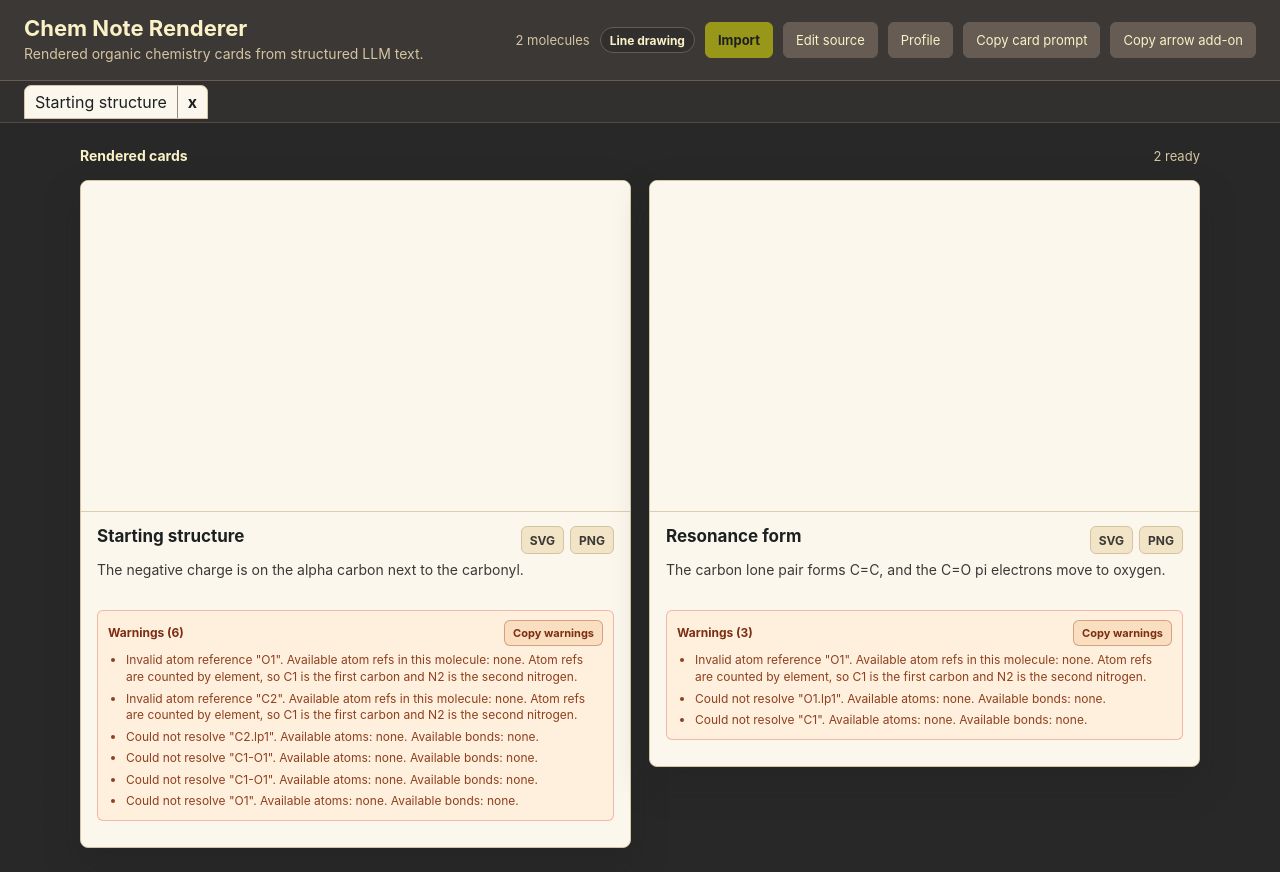
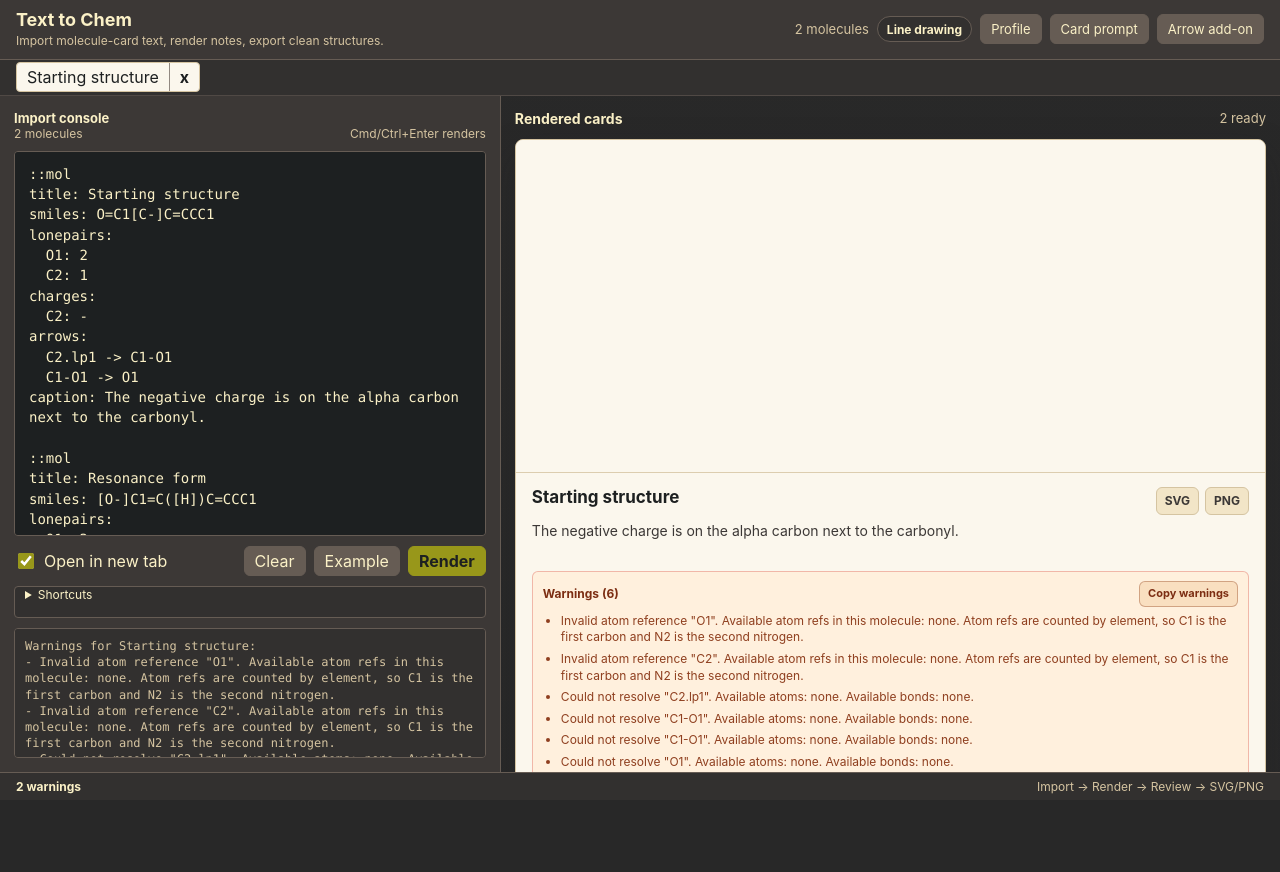
Before and after one commit to BrigBryu/text-to-chem, a website built with Vite: page index.html in a window 1280 px wide. After the commit the page ends 800 px from the top, so only its background shows below. Built offline with nearby package versions, Linux system fonts and the light colour scheme; what smiles-drawer would draw is missing.

Commit message:
Polish local renderer workflow

```diff
--- a/src/main.js
+++ b/src/main.js
@@ -81,56 +81,65 @@ app.innerHTML = `
   <main class="app-shell">
     <section class="topbar" aria-label="Import controls">
       <div class="brand-block">
-        <h1>Chem Note Renderer</h1>
-        <p>Rendered organic chemistry cards from structured LLM text.</p>
+        <h1>Text to Chem</h1>
+        <p>Import molecule-card text, render notes, export clean structures.</p>
       </div>
       <div class="topbar-actions">
         <span id="parseStatus"></span>
         <span id="profileStatus" class="profile-status"></span>
-        <button id="importSource" type="button">Import</button>
-        <button id="editSource" type="button">Edit source</button>
-        <button id="profileSettings" type="button">Profile</button>
-        <button id="copyPrompt" type="button">Copy card prompt</button>
-        <button id="copyArrowPrompt" type="button">Copy arrow add-on</button>
+        <button id="profileSettings" type="button" title="Rendering profile">Profile</button>
+        <button id="copyPrompt" type="button" title="Copy base molecule-card prompt">Card prompt</button>
+        <button id="copyArrowPrompt" type="button" title="Copy arrow syntax add-on">Arrow add-on</button>
       </div>
     </section>
     <nav class="source-tabs-bar" aria-label="Imported source tabs">
       <div id="sourceTabs" class="source-tabs"></div>
     </nav>
-    <section class="output-pane" aria-live="polite" aria-label="Rendered molecule cards">
-      <div class="output-bar">
-        <strong>Rendered cards</strong>
-        <span id="outputStatus"></span>
-      </div>
-      <div id="cards" class="cards"></div>
-    </section>
-  </main>
-  <dialog id="importDialog" aria-labelledby="importTitle">
-    <form method="dialog" class="import-panel">
-      <div class="import-heading">
-        <div>
-          <h2 id="importTitle">Import molecule cards</h2>
-          <p>Paste the structured text from an LLM, then render it into clean cards.</p>
+    <section class="workbench" aria-label="Import and render workbench">
+      <section class="input-pane" aria-label="Molecule-card source">
+        <div class="pane-header">
+          <div>
+            <strong>Import console</strong>
+            <span id="importStatus"></span>
+          </div>
+          <span class="shortcut-hint">Cmd/Ctrl+Enter renders</span>
         </div>
-        <button id="closeImport" type="button" aria-label="Close import panel">Close</button>
-      </div>
-      <textarea id="sourceInput" spellcheck="false" aria-label="Molecule block input"></textarea>
-      <div class="import-footer">
-        <div class="import-options">
+        <textarea id="sourceInput" spellcheck="false" aria-label="Molecule block input"></textarea>
+        <div class="input-toolbar">
           <label class="new-tab-option">
             <input id="openInNewTab" type="checkbox" />
             <span>Open in new tab</span>
           </label>
-          <span id="importStatus"></span>
+          <div class="input-actions">
+            <button id="clearSource" type="button" title="Clear source input">Clear</button>
+            <button id="resetDemo" type="button" title="Load example source">Example</button>
+            <button id="applyImport" type="button" title="Render source (Cmd/Ctrl+Enter)">Render</button>
+          </div>
         </div>
-        <div class="import-actions">
-          <button id="clearSource" type="button">Clear</button>
-          <button id="resetDemo" type="button">Demo</button>
-          <button id="applyImport" value="default">Render cards</button>
+        <details id="shortcutsPanel" class="shortcuts-panel">
+          <summary>Shortcuts</summary>
+          <dl>
+            <div><dt>Cmd/Ctrl+Enter</dt><dd>Render source</dd></div>
+            <div><dt>Cmd/Ctrl+L</dt><dd>Focus import console</dd></div>
+            <div><dt>Cmd/Ctrl+/</dt><dd>Toggle shortcuts</dd></div>
+            <div><dt>Esc</dt><dd>Close profile panel</dd></div>
+          </dl>
+        </details>
+        <div id="statusLog" class="status-log" aria-live="polite"></div>
+      </section>
+      <section class="output-pane" aria-live="polite" aria-label="Rendered molecule cards">
+        <div class="output-bar">
+          <strong>Rendered cards</strong>
+          <span id="outputStatus"></span>
         </div>
-      </div>
-    </form>
-  </dialog>
+        <div id="cards" class="cards"></div>
+      </section>
+    </section>
+    <footer class="bottom-status" aria-live="polite">
+      <span id="flowStatus">Ready</span>
+      <span>Import -> Render -> Review -> SVG/PNG</span>
+    </footer>
+  </main>
   <dialog id="settingsDialog" aria-labelledby="settingsTitle">
     <form method="dialog" class="settings-panel">
       <div class="import-heading">
@@ -174,17 +183,15 @@ const parseStatus = document.querySelector("#parseStatus");
 const profileStatus = document.querySelector("#profileStatus");
 const importStatus = document.querySelector("#importStatus");
 const outputStatus = document.querySelector("#outputStatus");
+const statusLog = document.querySelector("#statusLog");
+const flowStatus = document.querySelector("#flowStatus");
+const shortcutsPanel = document.querySelector("#shortcutsPanel");
 const sourceTabs = document.querySelector("#sourceTabs");
-const importDialog = document.querySelector("#importDialog");
 const settingsDialog = document.querySelector("#settingsDialog");
-const importSource = document.querySelector("#importSource");
-const editSource = document.querySelector("#editSource");
 const profileSettings = document.querySelector("#profileSettings");
-const importTitle = document.querySelector("#importTitle");
 const openInNewTab = document.querySelector("#openInNewTab");
 const copyPrompt = document.querySelector("#copyPrompt");
 const copyArrowPrompt = document.querySelector("#copyArrowPrompt");
-const closeImport = document.querySelector("#closeImport");
 const closeSettings = document.querySelector("#closeSettings");
 const applyImport = document.querySelector("#applyImport");
 const clearSource = document.querySelector("#clearSource");
@@ -198,11 +205,29 @@ let renderSettings = loadRenderSettings();
 let importPreferences = loadImportPreferences();
 
 input.value = getActiveTab()?.source || DEFAULT_INPUT;
+openInNewTab.checked = importPreferences.openInNewTab;
 syncSettingsUi();
 updateProfileStatus();
+updateImportStatus();
 
 input.addEventListener("input", () => {
   updateImportStatus();
+});
+
+input.addEventListener("dragover", (event) => {
+  event.preventDefault();
+});
+
+input.addEventListener("drop", async (event) => {
+  event.preventDefault();
+  const file = event.dataTransfer?.files?.[0];
+  if (file) {
+    input.value = await file.text();
+  } else {
+    input.value = event.dataTransfer?.getData("text/plain") || input.value;
+  }
+  updateImportStatus();
+  flowStatus.textContent = "Source loaded";
 });
 
 openInNewTab.addEventListener("change", () => {
@@ -210,14 +235,8 @@ openInNewTab.addEventListener("change", () => {
   saveImportPreferences();
 });
 
-importSource.addEventListener("click", () => openImportDialog({ mode: "import" }));
-editSource.addEventListener("click", () => openImportDialog({ mode: "edit" }));
 profileSettings.addEventListener("click", () => settingsDialog.showModal());
-closeImport.addEventListener("click", () => importDialog.close());
 closeSettings.addEventListener("click", () => settingsDialog.close());
-importDialog.addEventListener("close", () => {
-  outputStatus.textContent = getActiveMols().length ? outputStatus.textContent : "";
-});
 
 settingsDialog.addEventListener("change", (event) => {
   if (event.target.name !== "renderMode") {
@@ -237,12 +256,12 @@ settingsDialog.addEventListener("change", (event) => {
 applyImport.addEventListener("click", (event) => {
   event.preventDefault();
   applyImportedSource();
-  importDialog.close();
 });
 
 clearSource.addEventListener("click", () => {
   input.value = "";
   updateImportStatus();
+  flowStatus.textContent = "Cleared";
   input.focus();
 });
 
@@ -312,36 +331,44 @@ copyArrowPrompt.addEventListener("click", async () => {
 resetDemo.addEventListener("click", () => {
   input.value = DEFAULT_INPUT;
   updateImportStatus();
+  flowStatus.textContent = "Example loaded";
+});
+
+document.addEventListener("keydown", (event) => {
+  const modifier = event.metaKey || event.ctrlKey;
+  if (modifier && event.key === "Enter") {
+    event.preventDefault();
+    applyImportedSource();
+  } else if (modifier && event.key.toLowerCase() === "l") {
+    event.preventDefault();
+    input.focus();
+    input.select();
+  } else if (modifier && event.key === "/") {
+    event.preventDefault();
+    shortcutsPanel.open = !shortcutsPanel.open;
+  } else if (event.key === "Escape" && settingsDialog.open) {
+    settingsDialog.close();
+  }
 });
 
 renderTabs();
 renderFromInput();
 
-function openImportDialog(options = {}) {
-  if (options.mode === "import") {
-    importTitle.textContent = "Import molecule cards";
-    input.value = "";
-    openInNewTab.checked = importPreferences.openInNewTab;
-  } else {
-    importTitle.textContent = "Edit source";
-    input.value = getActiveTab()?.source || "";
-    openInNewTab.checked = importPreferences.openInNewTab;
-  }
-
-  updateImportStatus();
-  importDialog.showModal();
-  window.setTimeout(() => {
-    input.focus();
-    if (options.mode === "edit") {
-      input.select();
-    }
-  }, 0);
-}
-
 function updateImportStatus() {
   const mols = parseMolBlocks(input.value);
   const countText = `${mols.length} molecule${mols.length === 1 ? "" : "s"}`;
   importStatus.textContent = countText;
+  const parseWarningCount = mols.reduce((sum, mol) => sum + (mol.parseWarnings?.length || 0), 0);
+  if (mols.length === 0) {
+    statusLog.textContent = "No ::mol blocks found in the import console.";
+    flowStatus.textContent = "Waiting for source";
+  } else if (parseWarningCount > 0) {
+    statusLog.textContent = `${parseWarningCount} parse warning${parseWarningCount === 1 ? "" : "s"} before render. Render to see card details.`;
+    flowStatus.textContent = "Warnings";
+  } else {
+    statusLog.textContent = `Ready to render ${countText}.`;
+    flowStatus.textContent = "Ready";
+  }
 }
 
 function applyImportedSource() {
@@ -362,6 +389,7 @@ function applyImportedSource() {
   inputVersion += 1;
   saveTabs();
   renderTabs();
+  syncInputFromActiveTab();
   renderFromInput();
 }
 
@@ -375,6 +403,7 @@ async function renderFromInput() {
   if (mols.length === 0) {
     cards.innerHTML = `<div class="empty-state">No molecule blocks found.</div>`;
     outputStatus.textContent = "";
+    flowStatus.textContent = "No cards";
     return;
   }
 
@@ -391,7 +420,14 @@ async function renderFromInput() {
   cards.innerHTML = "";
   renderedCards.forEach((card) => fragments.appendChild(card));
   cards.appendChild(fragments);
+  const warningTexts = Array.from(cards.querySelectorAll(".annotation-warning"))
+    .map((warning) => warning.dataset.warningText)
+    .filter(Boolean);
   outputStatus.textContent = `${mols.length} ready`;
+  flowStatus.textContent = warningTexts.length ? `${warningTexts.length} warning${warningTexts.length === 1 ? "" : "s"}` : "Rendered";
+  statusLog.textContent = warningTexts.length
+    ? warningTexts.join("\n\n")
+    : `Rendered ${mols.length} molecule card${mols.length === 1 ? "" : "s"} without warnings.`;
 }
 
 function renderTabs() {
@@ -426,6 +462,8 @@ function setActiveTab(tabId) {
   inputVersion += 1;
   saveTabs();
   renderTabs();
+  syncInputFromActiveTab();
+  updateImportStatus();
   renderFromInput();
 }
 
@@ -444,7 +482,13 @@ function closeTab(tabId) {
   inputVersion += 1;
   saveTabs();
   renderTabs();
+  syncInputFromActiveTab();
+  updateImportStatus();
   renderFromInput();
+}
+
+function syncInputFromActiveTab() {
+  input.value = getActiveTab()?.source || "";
 }
 
 function getActiveTab() {
--- a/src/styles.css
+++ b/src/styles.css
@@ -77,7 +77,8 @@ button:hover {
 .app-shell {
   display: flex;
   flex-direction: column;
-  min-height: 100vh;
+  height: 100vh;
+  min-height: 640px;
 }
 
 .topbar {
@@ -88,7 +89,7 @@ button:hover {
   align-items: center;
   justify-content: space-between;
   gap: 20px;
-	  padding: 16px 24px;
+  padding: 10px 16px;
   background: var(--panel);
   border-bottom: 1px solid var(--border);
 }
@@ -98,8 +99,8 @@ button:hover {
 }
 
 .brand-block h1 {
-  margin: 0 0 4px;
-  font-size: 22px;
+  margin: 0 0 2px;
+  font-size: 18px;
   line-height: 1.15;
   letter-spacing: 0;
 }
@@ -107,7 +108,7 @@ button:hover {
 .brand-block p {
   margin: 0;
   color: var(--muted);
-  font-size: 14px;
+  font-size: 12px;
   line-height: 1.35;
 }
 
@@ -115,13 +116,14 @@ button:hover {
   display: flex;
   align-items: center;
   justify-content: flex-end;
-  gap: 10px;
+  gap: 8px;
   color: var(--muted);
   font-size: 13px;
 }
 
 .topbar-actions button {
-  padding: 0 12px;
+  min-height: 30px;
+  padding: 0 10px;
   white-space: nowrap;
 }
 
@@ -139,22 +141,11 @@ button:hover {
   white-space: nowrap;
 }
 
-#importSource {
-  border-color: var(--accent-strong);
-  background: var(--accent-strong);
-  color: var(--ink);
-  font-weight: 700;
-}
-
-#importSource:hover {
-  background: var(--accent);
-}
-
 .source-tabs-bar {
   display: flex;
   align-items: center;
-	  min-height: 42px;
-	  padding: 0 24px;
+  min-height: 36px;
+  padding: 0 16px;
   background: var(--panel-strong);
   border-bottom: 1px solid var(--panel-soft);
   overflow-x: auto;
@@ -172,7 +163,7 @@ button:hover {
   align-items: center;
   max-width: 240px;
   border: 1px solid var(--border);
-  border-radius: 7px 7px 0 0;
+  border-radius: 4px;
   background: var(--panel);
   color: var(--muted);
   overflow: hidden;
@@ -185,7 +176,7 @@ button:hover {
 }
 
 .source-tab button {
-  min-height: 32px;
+  min-height: 28px;
   border: 0;
   border-radius: 0;
   background: transparent;
@@ -215,11 +206,12 @@ button:hover {
 
 textarea {
   width: 100%;
-  min-height: min(62vh, 680px);
-  padding: 16px;
-	  resize: vertical;
+  flex: 1 1 auto;
+  min-height: 280px;
+  padding: 12px 14px;
+  resize: none;
   border: 1px solid var(--border);
-  border-radius: 8px;
+  border-radius: 4px;
   outline: none;
   background: var(--panel-ink);
   color: var(--text);
@@ -234,7 +226,6 @@ textarea:focus {
   box-shadow: 0 0 0 2px var(--accent-ring);
 }
 
-#importDialog,
 #settingsDialog {
   width: min(920px, calc(100vw - 32px));
   max-height: calc(100vh - 40px);
@@ -246,12 +237,10 @@ textarea:focus {
   box-shadow: 0 28px 80px var(--dialog-shadow);
 }
 
-#importDialog::backdrop,
 #settingsDialog::backdrop {
   background: var(--overlay);
 }
 
-.import-panel,
 .settings-panel {
   display: flex;
   flex-direction: column;
@@ -259,14 +248,10 @@ textarea:focus {
   padding: 18px;
 }
 
-.import-heading,
-.import-footer {
+.import-heading {
   display: flex;
   justify-content: space-between;
   gap: 16px;
-}
-
-.import-heading {
   align-items: flex-start;
 }
 
@@ -284,19 +269,6 @@ textarea:focus {
   line-height: 1.35;
 }
 
-.import-footer {
-  align-items: center;
-  color: var(--muted);
-  font-size: 13px;
-}
-
-.import-options {
-  display: flex;
-  align-items: center;
-  gap: 14px;
-  min-width: 0;
-}
-
 .new-tab-option {
   display: inline-flex;
   align-items: center;
@@ -311,29 +283,11 @@ textarea:focus {
   accent-color: var(--accent-strong);
 }
 
-.import-actions {
-  display: flex;
-  justify-content: flex-end;
-  gap: 8px;
-}
-
-.import-actions button,
-#closeImport,
 #closeSettings {
   min-height: 34px;
   padding: 0 10px;
 }
 
-#applyImport {
-	  border-color: var(--accent-strong);
-	  background: var(--accent-strong);
-	  color: var(--ink);
-  font-weight: 700;
-}
-
-#clearSource,
-#resetDemo,
-#closeImport,
 #closeSettings {
   background: transparent;
 }
@@ -399,14 +353,126 @@ textarea:focus {
   line-height: 1.4;
 }
 
-.output-pane {
+.workbench {
+  display: grid;
+  grid-template-columns: minmax(360px, 0.9fr) minmax(0, 1.4fr);
+  min-height: 0;
   flex: 1 1 auto;
-  min-width: 0;
-  padding: 24px;
-  overflow: auto;
   background:
     linear-gradient(var(--workbench-overlay), var(--workbench-overlay)),
     repeating-linear-gradient(0deg, transparent, transparent 23px, var(--workbench-grid) 24px);
+}
+
+.input-pane {
+  display: flex;
+  flex-direction: column;
+  gap: 10px;
+  min-width: 0;
+  min-height: 0;
+  padding: 14px;
+  border-right: 1px solid var(--border);
+  background: var(--panel);
+}
+
+.pane-header {
+  display: flex;
+  align-items: end;
+  justify-content: space-between;
+  gap: 12px;
+  color: var(--muted);
+  font-size: 12px;
+}
+
+.pane-header strong {
+  display: block;
+  color: var(--text);
+  font-size: 13px;
+}
+
+.shortcut-hint {
+  white-space: nowrap;
+}
+
+.input-toolbar {
+  display: flex;
+  align-items: center;
+  justify-content: space-between;
+  gap: 10px;
+}
+
+.input-actions {
+  display: flex;
+  gap: 8px;
+}
+
+.input-actions button,
+.shortcuts-panel summary {
+  min-height: 30px;
+  padding: 0 10px;
+}
+
+#applyImport {
+  border-color: var(--accent-strong);
+  background: var(--accent-strong);
+  color: var(--ink);
+  font-weight: 700;
+}
+
+.shortcuts-panel {
+  border: 1px solid var(--border);
+  border-radius: 4px;
+  background: var(--panel-strong);
+  color: var(--muted);
+  font-size: 12px;
+}
+
+.shortcuts-panel summary {
+  cursor: pointer;
+  color: var(--text);
+}
+
+.shortcuts-panel dl {
+  display: grid;
+  gap: 5px;
+  margin: 0;
+  padding: 0 10px 10px;
+}
+
+.shortcuts-panel div {
+  display: grid;
+  grid-template-columns: 120px 1fr;
+  gap: 10px;
+}
+
+.shortcuts-panel dt {
+  color: var(--text);
+  font-family: "SFMono-Regular", Consolas, "Liberation Mono", monospace;
+}
+
+.shortcuts-panel dd {
+  margin: 0;
+}
+
+.status-log {
+  min-height: 54px;
+  max-height: 130px;
+  overflow: auto;
+  padding: 9px 10px;
+  border: 1px solid var(--border);
+  border-radius: 4px;
+  background: var(--panel-strong);
+  color: var(--muted);
+  white-space: pre-wrap;
+  font-family: "SFMono-Regular", Consolas, "Liberation Mono", monospace;
+  font-size: 12px;
+  line-height: 1.35;
+}
+
+.output-pane {
+  min-width: 0;
+  min-height: 0;
+  padding: 14px;
+  overflow: auto;
 }
 
 .output-bar {
@@ -415,7 +481,7 @@ textarea:focus {
   justify-content: space-between;
   gap: 12px;
   max-width: 1120px;
-  margin: 0 auto 16px;
+  margin: 0 auto 12px;
   color: var(--muted);
   font-size: 13px;
 }
@@ -429,10 +495,26 @@ textarea:focus {
 .cards {
   display: grid;
   grid-template-columns: repeat(auto-fit, minmax(min(100%, 430px), 1fr));
-  gap: 18px;
+  gap: 14px;
   align-items: start;
   max-width: 1120px;
   margin: 0 auto;
+}
+
+.bottom-status {
+  display: flex;
+  justify-content: space-between;
+  gap: 16px;
+  padding: 6px 16px;
+  border-top: 1px solid var(--border);
+  background: var(--panel-strong);
+  color: var(--muted);
+  font-size: 12px;
+}
+
+#flowStatus {
+  color: var(--text);
+  font-weight: 650;
 }
 
 .molecule-card {
@@ -663,25 +745,43 @@ textarea:focus {
     padding: 0 16px;
   }
 
+  .workbench {
+    grid-template-columns: 1fr;
+    overflow: auto;
+  }
+
+  .input-pane {
+    min-height: 520px;
+    border-right: 0;
+    border-bottom: 1px solid var(--border);
+  }
+
+  .input-toolbar,
+  .pane-header {
+    align-items: stretch;
+    flex-direction: column;
+  }
+
+  .input-actions {
+    width: 100%;
+  }
+
+  .input-actions button {
+    flex: 1 1 auto;
+  }
+
   .import-heading,
   .import-footer {
     flex-direction: column;
     align-items: stretch;
   }
 
-  .import-options {
-    justify-content: space-between;
+  textarea {
+    min-height: 320px;
   }
 
-  .import-actions {
-    width: 100%;
-  }
-
-  .import-actions button {
-    flex: 1 1 auto;
-  }
-
-  textarea {
-    min-height: 52vh;
+  .bottom-status {
+    flex-direction: column;
+    gap: 2px;
   }
 }
```
Lines whose indentation alone changed are shown as unchanged.
